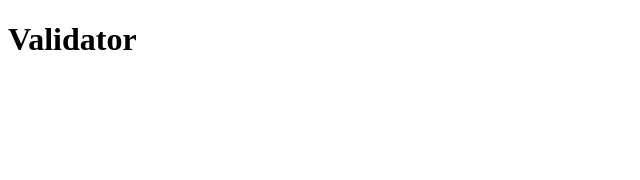
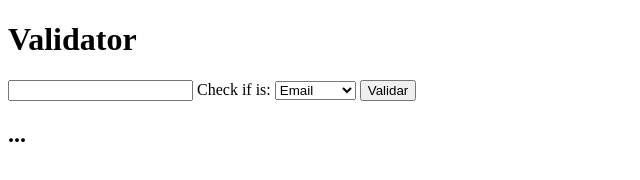
Before and after one commit to rrodrigodlima/trybe-exercicios, a website built with Vite: page front-end/dia-1-ambiente-de-desenvolvimento/index.html in a window 1280 px wide. Shown: the whole page, without its empty margins (0-640 px from the left). Built offline with nearby package versions, Linux system fonts and the light colour scheme.

Commit message:
validator email

```diff
--- a/front-end/dia-1-ambiente-de-desenvolvimento/index.html
+++ b/front-end/dia-1-ambiente-de-desenvolvimento/index.html
@@ -8,6 +8,19 @@
 </head>
 <body>
   <h1>Validator</h1>
+  <main>
+    <input type="text" name="text" id="textArea">
+    <label for="cars">Check if is:</label>
+
+    <select name="validators" id="dropdown">
+      <option value="email">Email</option>
+      <option value="saab">Saab</option>
+      <option value="mercedes">Mercedes</option>
+      <option value="audi">Audi</option>
+    </select>
+    <button>Validar</button>
+    <h2>...</h2>
+  </main>
   <script type="module" src="./src/main.js"></script>
 </body>
 </html>
--- a/front-end/dia-1-ambiente-de-desenvolvimento/src/main.js
+++ b/front-end/dia-1-ambiente-de-desenvolvimento/src/main.js
@@ -0,0 +1,20 @@
+import validator from "validator";
+
+const inputArea = document.getElementById('textArea');
+const dropdown = document.getElementById('dropdown');
+const validateBtn = document.querySelector('button');
+const result = document.querySelector('h2');
+// const validated = result.innerText='✅';
+// const falsed = result.innerText='❌'
+
+validateBtn.addEventListener('click', () => {
+  if (dropdown.selectedIndex === 0) {
+    const validateEmail = validator.isEmail(`${inputArea.value}`);
+    validateEmail ? result.innerText='✅' : result.innerText='❌';
+    console.log('oi');
+  }
+});
+
+
+
+console.log(validator.isEmail('oi@gmail.com'));
```
Also changed, not shown: front-end/dia-1-ambiente-de-desenvolvimento/package.json (+7 -2 lines), 2 other files.
